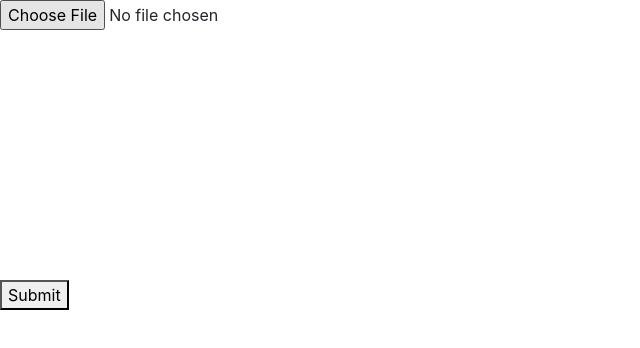
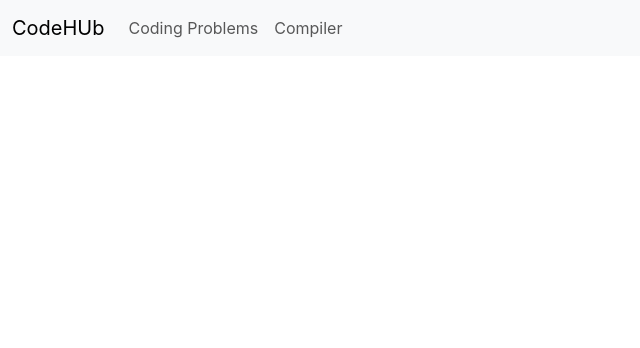
Before and after one commit to kigra58/myplace, a React (Create React App) app: page / in a window 1280 px wide. Shown: the top 348 px of the page, without its empty margins (0-640 px from the left). Built offline with nearby package versions, Linux system fonts and the light colour scheme.

Commit message:
update code

```diff
--- a/src/App.tsx
+++ b/src/App.tsx
@@ -4,19 +4,17 @@ import ProblemList from "./components/coding/ProblemList";
 import Navbar from "./components/Navbar/Navbar";
 import { BrowserRouter as Router, Route, Routes } from "react-router-dom";
 import { Endpoints } from "./constant";
-import Test from "./components/Test";
 
 const App: React.FC = () => {
   return (
     <div>
-      {/* <Router>
+      <Router>
         <Navbar />
         <Routes>
           <Route path={Endpoints.PROBLESMS} element={<ProblemList />} />
           <Route path={Endpoints.COMPILER} element={<CodeEditor />} />
         </Routes>
-      </Router> */}
-      <Test />
+      </Router>
     </div>
   );
 };
--- a/src/components/Test.tsx
+++ /dev/null
@@ -1,70 +0,0 @@
-import React, { ChangeEvent, useState } from "react";
-import photo from "./image1.jpeg";
-
-const API_URL = "https://clipdrop-api.co/reimagine/v1/reimagine";
-const API_KEY =
-  "752e62e697ba3271c8f5f5bba03cc8930de9a9ea21641b4e08fdd970262fdf4c36747f030853cef67e6d648d4984303d";
-
-const Test = () => {
-  const [imageList, setimageList] = useState<File[]>([]);
-
-  const fileHandleChange = async (e: ChangeEvent<HTMLInputElement>) => {
-    const file = e.target.files;
-    if (file && file.length > 0) {
-      setimageList([...imageList, ...file]);
-    }
-  };
-
-  const onSubmit = (arg: File) => {
-    const form = new FormData();
-    form.append("image_file", photo);
-
-    // console.log("==============", arg);
-    console.log("==============form", form);
-    // form.append("prompt", "shot of vaporwave fashion dog in miami");
-    // fetch(API_URL, {
-    //   method: "POST",
-    //   headers: {
-    //     "x-api-key": API_KEY,
-    //   },
-    //   body: photo,
-    // })
-    //   .then((response) => response.arrayBuffer())
-    //   .then((buffer) => {
-    //     // buffer here is a binary representation of the returned image
-    //     console.log("==========buffer", buffer);
-    //     const blob = new Blob([buffer], { type: "image/jpeg" });
-    //     console.log("==========blob", blob);
-    //     const imageUrl = URL.createObjectURL(blob);
-    //     console.log("==========imageUrl", imageUrl);
-    //     const img = document.createElement("img");
-    //     console.log("==========img", img);
-    //     img.src = imageUrl;
-    //     document.body.appendChild(img);
-    //   });
-  };
-
-  return (
-    <div>
-      <input type="file" onChange={(e) => fileHandleChange(e)} />
-      <br />
-      <div style={{ width: 350, height: 250 }}>
-        {imageList &&
-          imageList.length > 0 &&
-          imageList.map((it) => {
-            return (
-              <img
-                src={URL.createObjectURL(it)}
-                className="card-img-top"
-                alt="..."
-              />
-            );
-          })}
-      </div>
-      {/* <img src={photo} alt="" /> */}
-      <button onClick={() => onSubmit(imageList[0])}> Submit </button>
-    </div>
-  );
-};
-
-export default Test;
```
Also changed, not shown: src/components/image1.jpeg (deleted).
